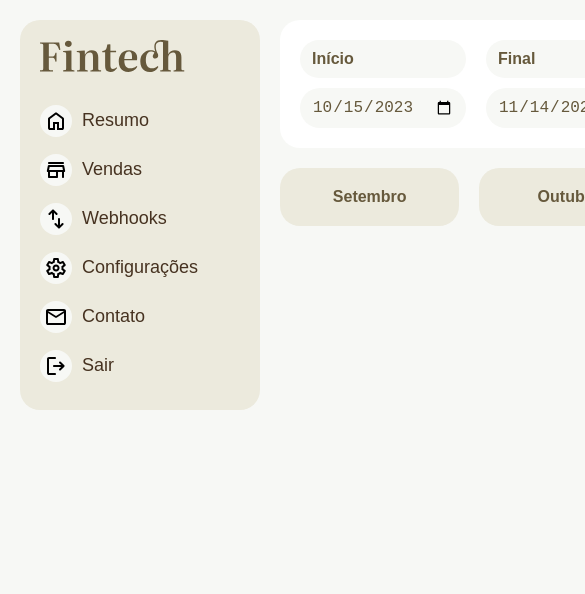
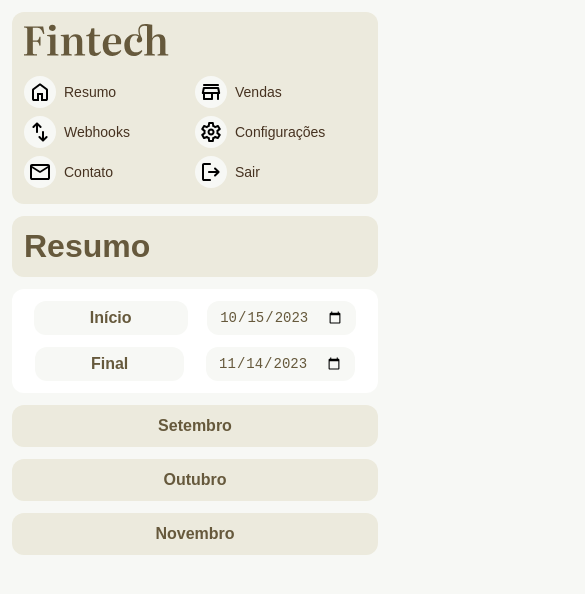
Before and after one commit to welisonw/fintech, a React (Vite) app: page /sales/1 in a window 390 px wide. Shown: the top 594 px of the page, 585 px wide, since content can reach past the window. Built offline with nearby package versions, Linux system fonts and the light colour scheme; no server answers; the HTML template or start-up script is replaced by a standard one.

Commit message:
feat: adjusted responsiveness

```diff
--- a/src/Components/DateInput.module.css
+++ b/src/Components/DateInput.module.css
@@ -1,4 +1,3 @@
-
 :where(.label, .input) {
   padding: var(--gap-s) .75rem;
   font-size: 1rem;
@@ -17,3 +16,20 @@
   border: none;
   font-family: monospace;
 }
+
+@media screen and (max-width: 48rem) {
+  .flex {
+    display: flex;
+    justify-content: space-around;
+    align-items: center;
+  }
+
+  .label {
+    padding: var(--gap-s) 3.5rem;
+    margin-bottom: 0;
+  }
+
+  .input {
+    font-size: .875rem;
+  }
+}
--- a/src/Components/DateInput.tsx
+++ b/src/Components/DateInput.tsx
@@ -9,7 +9,7 @@ interface DateInputProps extends ComponentProps<"input"> {
 
 export const DateInput = ({ type, id, label, ...props }: DateInputProps) => {
   return (
-    <div>
+    <div className={styles.flex}>
       <label htmlFor={id} className={styles.label}>{label}</label>
       <input type={type} name={id} id={id} {...props} className={styles.input}/>
     </div>
--- a/src/Components/DateRange.module.css
+++ b/src/Components/DateRange.module.css
@@ -13,3 +13,9 @@
 .flex > * {
   flex: 1;
 }
+
+@media screen and (max-width: 48rem) {
+  .flex {
+    flex-direction: column;
+  }
+}
--- a/src/Components/Header.module.css
+++ b/src/Components/Header.module.css
@@ -12,3 +12,14 @@
   border-radius: var(--gap);
   background-color: var(--color-3);
 }
+
+
+@media screen and (max-width: 64rem) {
+  .daterange {
+    grid-template-columns: 1fr;
+  }
+
+  .daterange *:last-child {
+    grid-row: 1;
+  }
+}
--- a/src/Components/Months.module.css
+++ b/src/Components/Months.module.css
@@ -6,3 +6,9 @@
 .flex>* {
   flex: 1;
 }
+
+@media screen and (max-width: 48rem) {
+  .flex {
+    flex-direction: column;
+  }
+}
--- a/src/Components/SaleItem.module.css
+++ b/src/Components/SaleItem.module.css
@@ -20,3 +20,13 @@
   text-decoration: none;
   color: inherit;
 }
+
+@media screen and (max-width: 48rem) {
+  .sale {
+    grid-template-columns: 1fr;
+  }
+
+  .sale div:last-child {
+    justify-self: start;
+  }
+}
--- a/src/Components/SideNav.module.css
+++ b/src/Components/SideNav.module.css
@@ -1,6 +1,4 @@
 .sidenav {
-
-
   padding: var(--gap);
   border-radius: var(--gap);
   background-color: var(--color-3);
@@ -41,3 +39,14 @@
 .sidenav li:hover span {
   background-color: var(--color-3);
 }
+
+@media screen and (max-width: 48rem) {
+  .sidenav ul {
+    display: grid;
+    grid-template-columns: 1fr 1fr;
+  }
+
+  .sidenav li a {
+    font-size: .875rem;
+  }
+}
--- a/src/Pages/SalesSummary.module.css
+++ b/src/Pages/SalesSummary.module.css
@@ -1,11 +1,8 @@
-
-.summary {
-  font-size: 1.5rem;
-  font-weight: 600;
-}
 
 .flex {
   display: flex;
+  font-size: 1.5rem;
+  font-weight: 600;
   gap: var(--gap);
   margin-bottom: var(--gap);
 }
@@ -30,3 +27,15 @@ h2 {
 .marginBottom {
   margin-bottom: var(--gap);
 }
+
+@media screen and (max-width: 64rem) {
+  .flex {
+    flex-direction: column;
+  }
+}
+
+@media screen and (max-width: 48rem) {
+  .flex {
+    flex-direction: column;
+  }
+}
--- a/src/Styles.css
+++ b/src/Styles.css
@@ -22,3 +22,14 @@ body {
   gap: var(--gap);
   grid-template-columns: 15rem auto;
 }
+
+@media screen and (max-width: 48rem) {
+  :root {
+    --gap-s: .5rem;
+    --gap: .75rem;
+  }
+
+  .container {
+    grid-template-columns: 1fr;
+  }
+}
```
